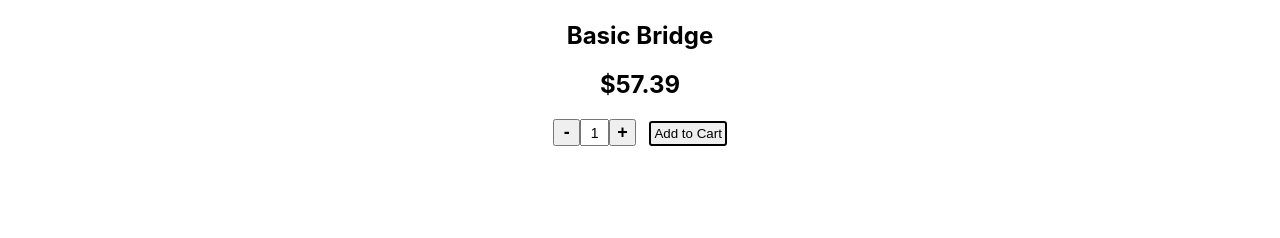
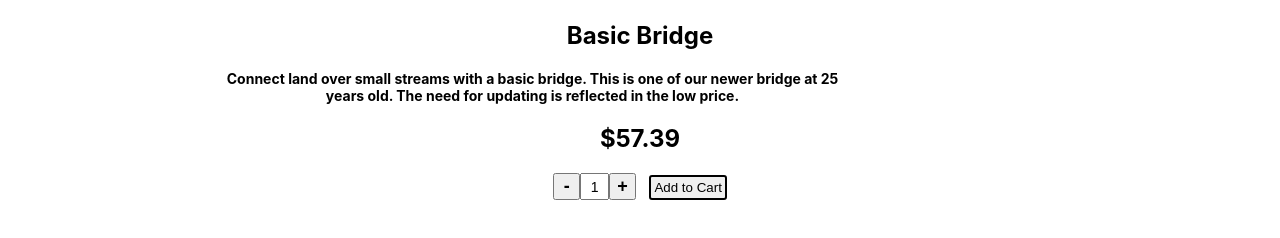
Before and after one commit to TechnicolorPanda/shopping-cart, a React (Create React App) app: page /shop/5309 in a window 1280 px wide. Shown: the part 434-672 px from the top of the page. Built offline with nearby package versions, Linux system fonts and the light colour scheme.

Commit message:
adds functionality to quantity buttons

```diff
--- a/src/components/Home.js
+++ b/src/components/Home.js
@@ -10,7 +10,7 @@ const Home = () => {
           <br/>
           Quality Bridges
       </h1>
-      <h3>"Every path in life has a bridge ..."</h3>
+      <h3 className = 'tagline'>"Every path in life has a bridge ..."</h3>
       <Link to = '/shop'>
           <button className = 'shop'>
               Shop Now
--- a/src/components/ItemDetail.js
+++ b/src/components/ItemDetail.js
@@ -5,10 +5,7 @@ import {Link} from 'react-router-dom';
 
 function ItemDetail({ match }) {
 
-  console.log('item detail');
-
-  const [items, setItems] = useState([]);
-  const [itemDetails, setItemDetails] = useState({name: '', images: {}, id: '', price: ''});
+  const [itemDetails, setItemDetails] = useState({name: '', images: {}, id: '', price: '', description: '',});
   const [displayedItem, setDisplayedItem] = useState(parseInt(match.params.id));
   const [displayItems, setDisplayItems] = useState(false);
   const [quantity, setQuantity] = useState(1);
@@ -16,31 +13,44 @@ function ItemDetail({ match }) {
   useEffect(() => {
     const matchingItem = [ShopItems];
     const shopDetail = matchingItem[0].item;
-    console.log(shopDetail);
-    console.log(displayedItem);
     const newItem = shopDetail.filter((shopDetail, i) => shopDetail.id === displayedItem);
     setItemDetails(newItem[0]);
     setDisplayItems(true);
   },[displayedItem])
 
-  console.log(itemDetails.name);
-  console.log(quantity);
+  const onHandleChange = (event) => {
+    event.preventDefault();
+    setQuantity(parseInt(event.target.value));
+  }
+
+  const increaseQuantity = (event) => {
+    event.preventDefault();
+    setQuantity(parseInt(quantity) + 1);
+  }
+
+  const decreaseQuantity = (event) => {
+    event.preventDefault();
+    if (quantity > 0) {
+      setQuantity(parseInt(quantity) - 1);
+    }
+  }
 
   return (
   <div>
     {displayItems
     ? <div className = 'column'>
-      <Link to = {`/cart`}>
-        <img src = {itemDetails.images} alt = {itemDetails.name} className = 'item-detail'></img>
-      </Link>
+      <img src = {itemDetails.images} alt = {itemDetails.name} className = 'item-detail'></img>
       <h2>{itemDetails.name}</h2>
-      <h2>{itemDetails.price}</h2>
+      <h3 className = 'description'>{itemDetails.description}</h3>
+      <h2>${itemDetails.price}</h2>
 
       <div>
-      <button id = 'decrease'>-</button>
-      <input id = 'quantity' value = {quantity}></input>
-      <button id = 'increase'>+</button>
-      <button id = 'add-to-cart'>Add to Cart</button>
+      <button id = 'decrease' onClick = {decreaseQuantity}>-</button>
+      <input id = 'quantity' value = {quantity} onChange = {onHandleChange}></input>
+      <button id = 'increase' onClick = {increaseQuantity}>+</button>
+      <Link to = {`/cart`}>
+        <button id = 'add-to-cart'>Add to Cart</button>
+      </Link>
       </div>
     </div>
     : null}
--- a/src/components/Shop.js
+++ b/src/components/Shop.js
@@ -1,4 +1,4 @@
-import React, {useState, useEffect} from 'react';
+import React from 'react';
 import '../styles/shop.css';
 import {Link} from 'react-router-dom';
 import ShopItems from './ShopItems';
@@ -17,7 +17,7 @@ function Shop() {
               <img src = {item.images} alt = {item.name} className = 'item'></img>
             </Link>
             <h2>{item.name}</h2>
-            <h2>{item.price}</h2>
+            <h2>${item.price}</h2>
           </div>
         )))};
       </div>
--- a/src/components/ShopItems.js
+++ b/src/components/ShopItems.js
@@ -3,17 +3,23 @@ const ShopItems = {
       {name: 'Golden Gate Bridge',
       images: './images/golden-gate.jpg',
       id: 5483,
-      price: '$35,000,000',},
+      price: '35,000,000',
+      description: 'The Golden Gate Bridge is a suspension bridge 1.7 miles long and 746 feet high. It was constructed from 1933-1937. In a beautiful shade of red, it is said to be one of the most photographed bridges.'
+    },
 
       {name: 'Brooklyn Bridge',
       images: './images/brooklyn-bridge.jpg',
       id: 8675,
-      price: '$15,000,000',},
+      price: '15,000,000',
+      description: 'The Brooklyn Bridge is a suspension bridge 1.1 miles long in the heart of New York City. It is 137 years old and was the longest suspension bridge in the world at the time of its construction.'
+    },
 
       {name: 'Basic Bridge',
       images: './images/broken-bridge.jpg',
       id: 5309,
-      price: '$57.39',}
+      price: '57.39',
+      description: 'Connect land over small streams with a basic bridge. This is one of our newer bridge at 25 years old. The need for updating is reflected in the low price.',
+    },
     ]
   }
 
--- a/src/styles/home.css
+++ b/src/styles/home.css
@@ -20,7 +20,7 @@ h1 {
     border-radius: 0%;
 }
 
-h3 {
+h3.tagline {
     position: relative;
     text-align: right;
     line-height: 2;
--- a/src/styles/item-detail.css
+++ b/src/styles/item-detail.css
@@ -8,6 +8,15 @@ img.item-detail {
     border-style: solid;
     border-color: black;
     border-width: 2px;
+}
+
+h3.description {
+  font-size: 14px;
+  color: black;
+  text-shadow: none;
+  text-align: center;
+  margin-left: 15em;
+  width: 50%;
 }
 
 .row {
```
